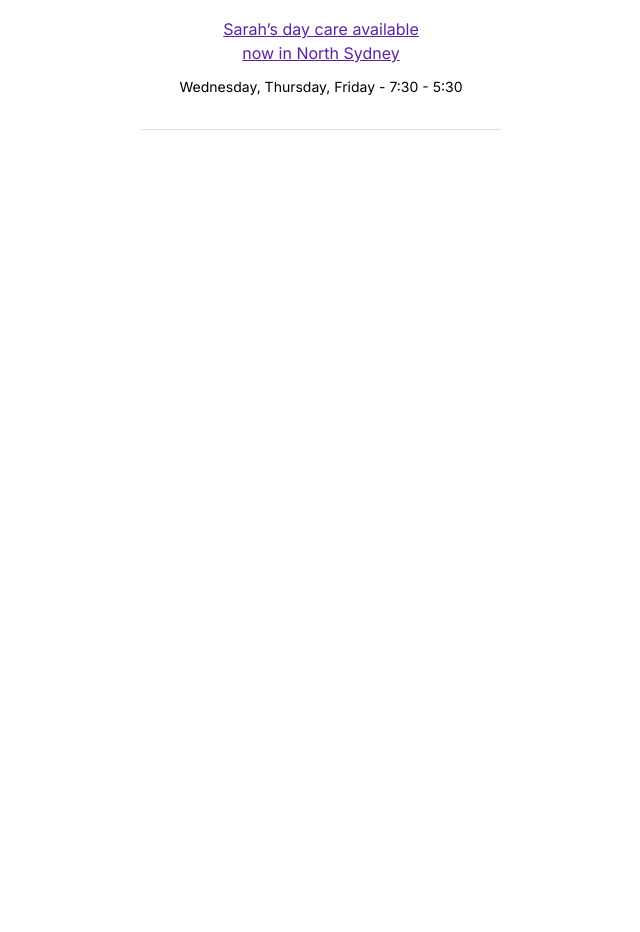
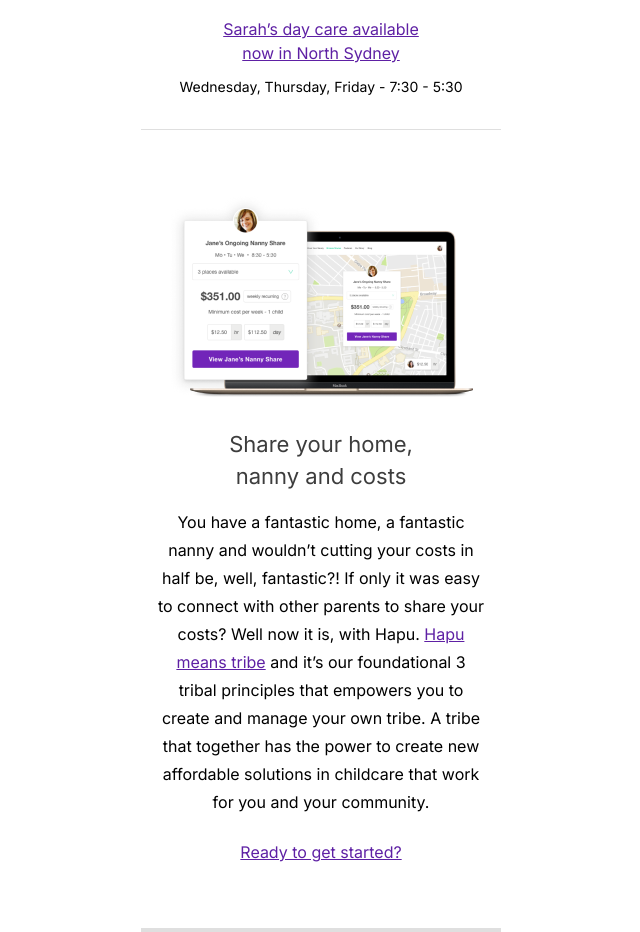
Before and after one commit to allansp9/jungle-challenge, a Next.js app: page / in a window 1280 px wide. Shown: the part 629-1561 px from the top of the page, without its empty margins (319-959 px from the left). Before the commit the page ends 800 px from the top, so only its background shows below. Built offline with nearby package versions, Linux system fonts and the light colour scheme.

Commit message:
feat: add section one

```diff
--- a/pages/index.js
+++ b/pages/index.js
@@ -1,5 +1,37 @@
 import Head from "next/head";
 import Image from "next/image";
+
+function Section1() {
+  return (
+    <div className="py-16 px-4 text-center">
+      <Image
+        src="/images/ImageSection1.png"
+        alt="Section 1 Image"
+        height="204"
+        width="304"
+        className=""
+      />
+      <h3 className="text-grey24 text-center px-[71px] mt-6 mb-4">
+        Share your home, nanny and costs
+      </h3>
+      <p className="body-medium text-center mb-6">
+        You have a fantastic home, a fantastic nanny and wouldn’t cutting your
+        costs in half be, well, fantastic?! If only it was easy to connect with
+        other parents to share your costs? Well now it is, with Hapu.{" "}
+        <a href="http://" className="text-secondary">
+          Hapu means tribe
+        </a>{" "}
+        and it’s our foundational 3 tribal principles that empowers you to
+        create and manage your own tribe. A tribe that together has the power to
+        create new affordable solutions in childcare that work for you and your
+        community.
+      </p>
+      <a href="http://" className="text-secondary">
+        Ready to get started?
+      </a>
+    </div>
+  );
+}
 
 function EventSection() {
   return (
@@ -72,7 +104,7 @@ function HeroText() {
         Easily create or join a local nanny share with Hapu
       </h2>
 
-      <h3 className="body-medium text-center mb-[66px] desktop:body-large desktop:text-left desktop:w-[584px] desktop:mr-[184px] desktop:mb-10">
+      <h3 className="body-medium text-white text-center mb-[66px] desktop:body-large desktop:text-left desktop:w-[584px] desktop:mr-[184px] desktop:mb-10">
         Hapu is Airbnb for nanny share. Share your home, nanny and costs and
         create new flexible, affordable solutions in childcare.
       </h3>
@@ -150,6 +182,8 @@ export default function Home() {
 
       <Hero />
       <EventSection />
+      <Section1 />
+      <hr className="border-2 border-grey88" />
     </div>
   );
 }
--- a/styles/globals.css
+++ b/styles/globals.css
@@ -38,8 +38,6 @@
     line-height: 32px;
 
     /* identical to box height, or 145% */
-
-    color: #c4c4c4;
   }
 
   h4 {
@@ -126,8 +124,6 @@
     line-height: 28px;
 
     /* or 175% */
-
-    color: white;
   }
 
   .body-small {
```
